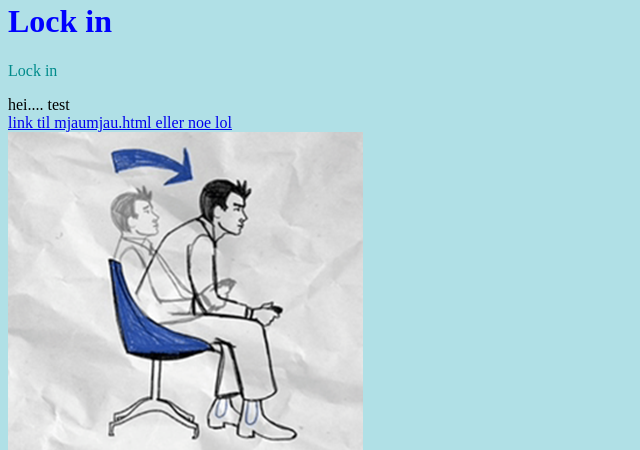
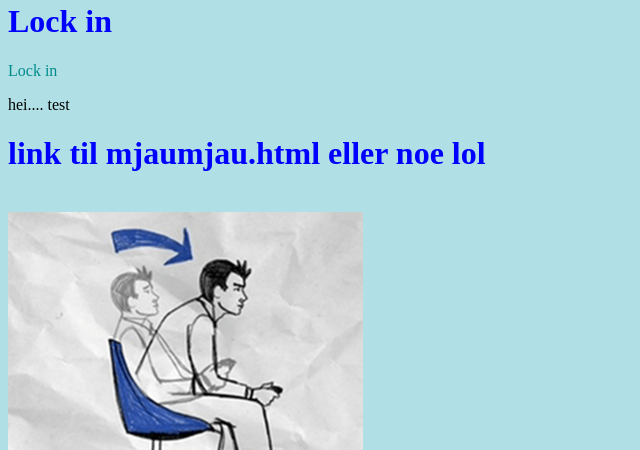
Before and after one commit to ShunKaido727/skole_25-26, a plain HTML site: page index.html in a window 1280 px wide. Shown: the part 330-780 px from the top of the page, without its empty margins (0-640 px from the left). Drawn offline with Linux system fonts and the light colour scheme.

Commit message:
byttet lenke til h1

```diff
--- a/index.html
+++ b/index.html
@@ -14,7 +14,7 @@
 hei....
 test
 <br>
-<a href="mjaumjau.html">link til mjaumjau.html eller noe lol </a>
+<h1 href="mjaumjau.html">link til mjaumjau.html eller noe lol </h1>
 <br>
 <img src="bilder and gifs/lean-in-gamer-lean.png">
 <br>
```
